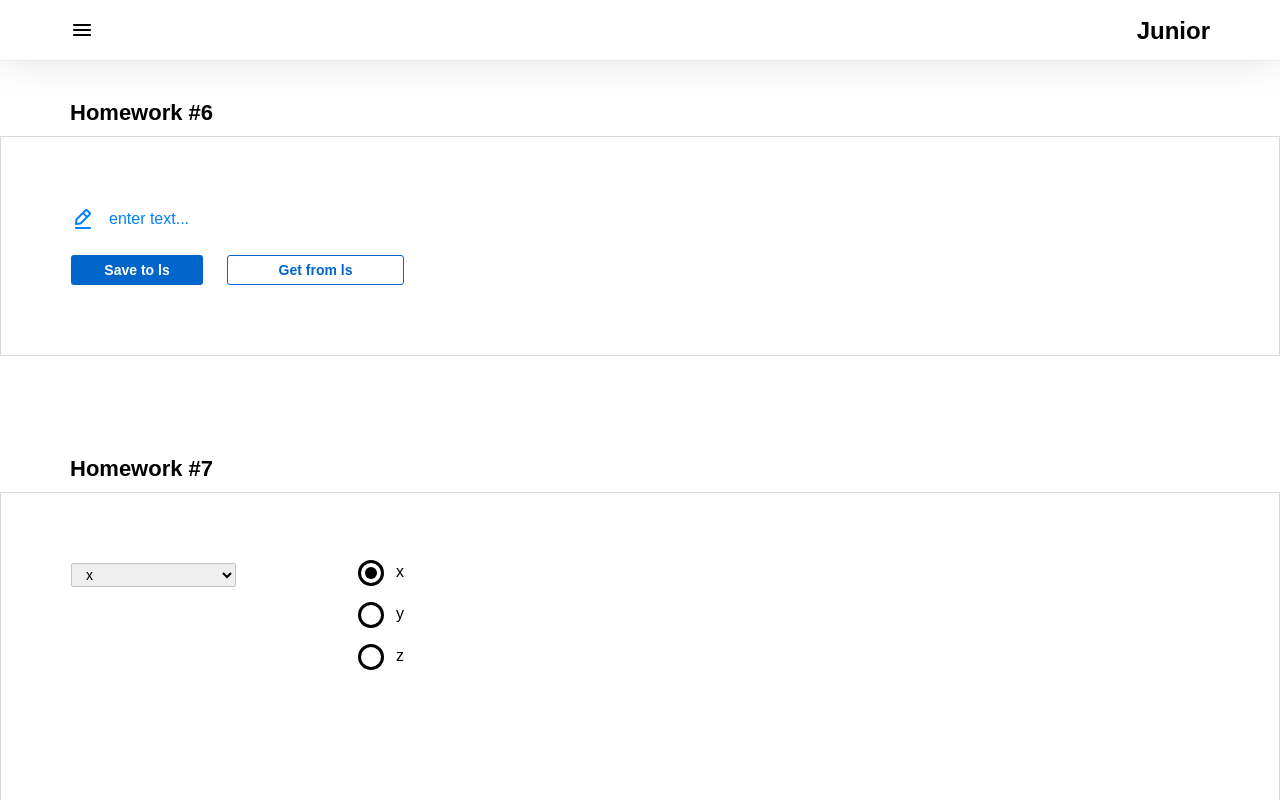
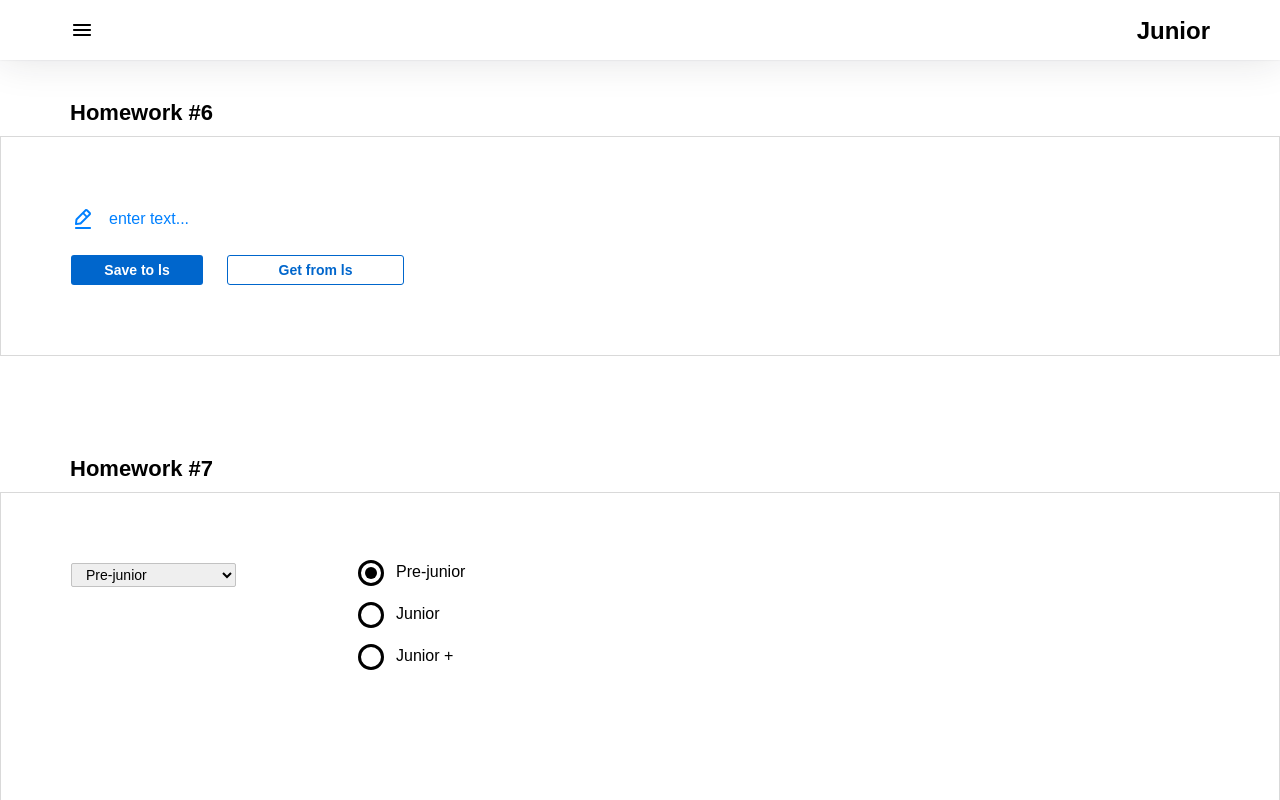
Before and after one commit to AdammmVV/Homework, a React (Create React App) app: page /#/junior in a window 1280 px wide. Shown: the top 800 px of the page. Built offline with nearby package versions, Linux system fonts and the light colour scheme.

Commit message:
Homework 07 change array

```diff
--- a/src/s2-homeworks/hw07/HW7.tsx
+++ b/src/s2-homeworks/hw07/HW7.tsx
@@ -12,9 +12,9 @@ import s from './HW7.module.css'
 * */
 
 const arr = [
-    { id: 1, value: 'x' },
-    { id: 2, value: 'y' },
-    { id: 3, value: 'z' },
+    { id: 1, value: 'Pre-junior' },
+    { id: 2, value: 'Junior' },
+    { id: 3, value: 'Junior +' },
 ] // value может быть изменено
 
 const HW7 = () => {
```
